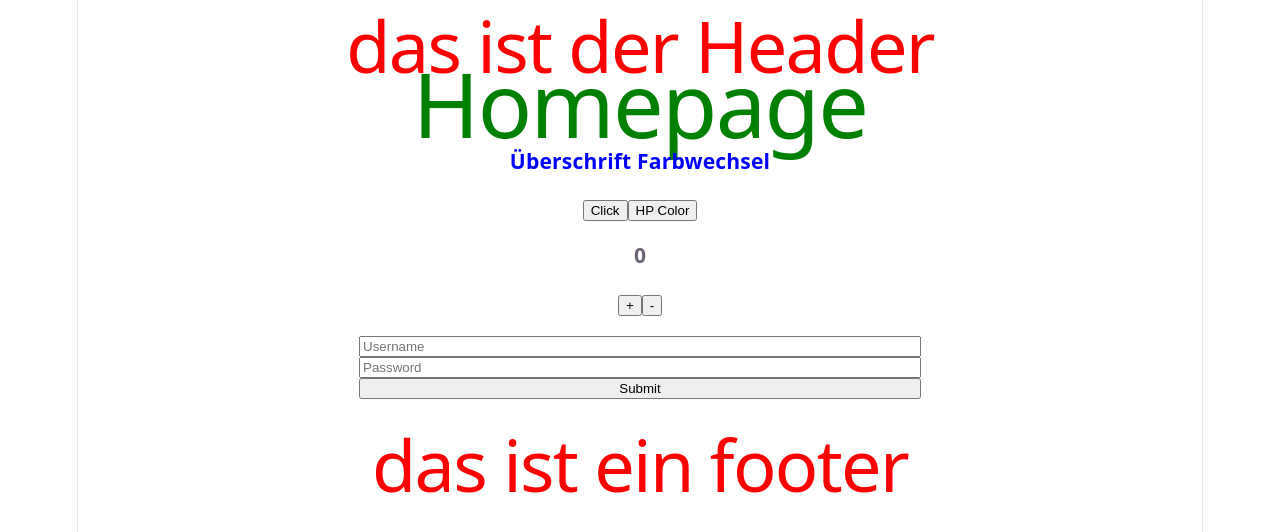
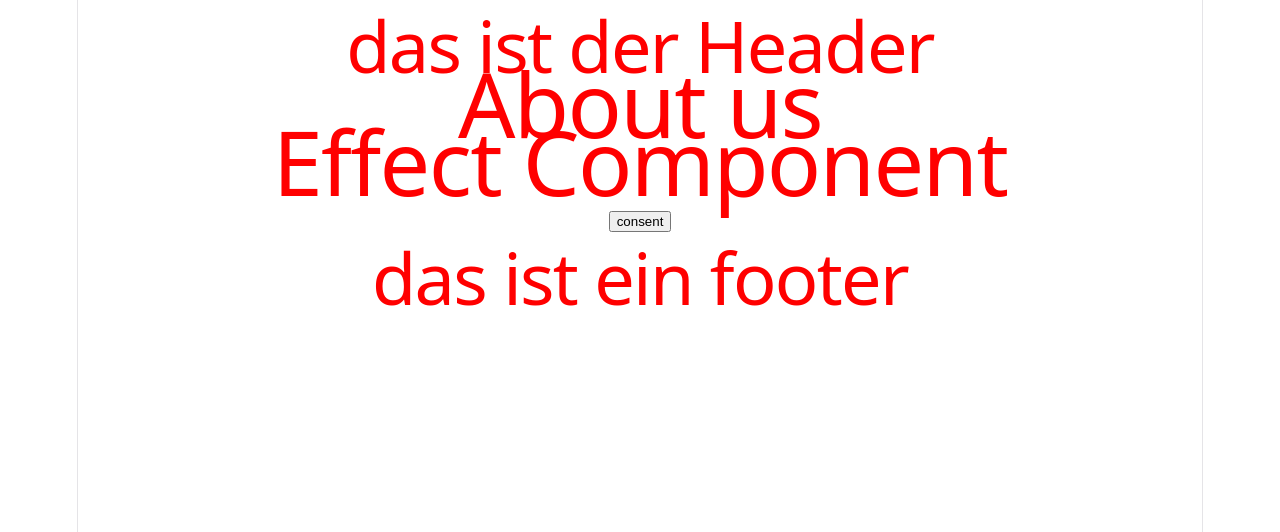
Before and after one commit to pewobox79/itzb_react_kurs_woche2, a React (Vite) app in the folder react-basic/: page / in a window 1280 px wide. Shown: the top 532 px of the page. Built offline with nearby package versions, Linux system fonts and the light colour scheme.

Commit message:
useEffect

```diff
--- a/react-basic/src/App.jsx
+++ b/react-basic/src/App.jsx
@@ -1,11 +1,9 @@
 import HomePage from "./pages/HomePage";
 import './App.css'
 import CounterFeature from "./features/CounterFeature";
+import About from "./pages/About";
 export default function App() {
-console.log("app rendered")
   // REACT JSX darf nur ein Elternelement (parent element) zurück geben...
   // FRAGMENT ist ein leerer TAG <>
-  return <HomePage>
-    <CounterFeature />
-  </HomePage>
+  return <About/>
 }
--- /dev/null
+++ b/react-basic/src/components/EffectComponent.jsx
@@ -0,0 +1,42 @@
+import { useEffect, useState } from "react"
+const EffectComponent = () => {
+
+    //componentDidMount => componente ist aufgebaut
+    //componentDidUpdate => componente ist aktualisert
+    //componentUnmount => componente ist zurückgesetzt
+
+    const [consent, setConsent] = useState(false)
+
+    function handleConsent() {
+        setConsent(!consent)
+    }
+    function createConsentElement(){
+        const element = document.createElement("div")
+        element.setAttribute("id", "consent")
+        element.innerHTML = "<h3>Hallo effect element</h3>"
+        document.body.append(element)
+    }
+    useEffect(() => {
+        console.log("useEffect runs")
+        // guard clause
+        if(!consent) return
+
+        // => erstellt/platziert nach componentDidMount ein element in DOM
+        createConsentElement()
+
+        //cleanup function
+        return () => {
+            console.log("cleanup runs")
+            const elementToRemove = document.getElementById("consent")
+            elementToRemove.remove()
+        }
+    }, [consent])
+
+    console.log("consent ist: ", consent)
+    return <>
+        <h1>Effect Component</h1>
+        <button onClick={handleConsent}>consent</button>
+    </>
+}
+
+export default EffectComponent
--- a/react-basic/src/components/EventComponent.jsx
+++ b/react-basic/src/components/EventComponent.jsx
@@ -1,11 +1,10 @@
 import { useState } from "react"
 
 const EventComponent =({changeColor, setChangeColor})=>{
-    console.log("event component rendered")
+
     // Überschriftfarbe soll bei btnclick von rot auf blau wechseln
 
     const [hasChanged, setHasChanged] = useState(false) // => jetzt ist die komponente StateFull!
-
     function changeHPColor(){
         setChangeColor(!changeColor)
     }
@@ -13,9 +12,10 @@ const EventComponent =({changeColor, setChangeColor})=>{
         setHasChanged(!hasChanged)
         console.log("btn Clicked", hasChanged)
     }
+
     return <div>
         <h3 style={{ color: hasChanged ? "green" : "blue" }}>Überschrift Farbwechsel</h3>
-        <button onClick={handleBtnClick}>Click</button>
+        <button onClick={()=>handleBtnClick()}>Click</button>
         <button onClick={changeHPColor}>HP Color</button>
     </div>
 }
--- a/react-basic/src/components/Footer.jsx
+++ b/react-basic/src/components/Footer.jsx
@@ -1,5 +1,5 @@
 function Footer() {
-    console.log("footer rendered")
+
     return <footer>
         <h1>das ist ein footer</h1>
     </footer>
--- a/react-basic/src/components/Header.jsx
+++ b/react-basic/src/components/Header.jsx
@@ -1,5 +1,5 @@
 const Header = () => {
-    console.log("header rendered")
+
     return <header>
         <h1> das ist der Header</h1>
     </header>
--- a/react-basic/src/components/Heading.jsx
+++ b/react-basic/src/components/Heading.jsx
@@ -3,7 +3,7 @@
 import TextBlock from "./TextBlock"
 
 const Heading = (props) => {
-    console.log("heading props", props)
+
     const { title, text, children } = props // => Destructuring object
     return <>
         <h1>{title}</h1>
--- a/react-basic/src/layouts/MainLayout.jsx
+++ b/react-basic/src/layouts/MainLayout.jsx
@@ -3,7 +3,7 @@ import Footer from "../components/Footer"
 import Header from "../components/Header"
 
 const MainLayout = ({ children }) => {
-    console.log("layout rendered")
+
     return <div    >
         <Header />
         <main className={styles.mainContent}>
--- a/react-basic/src/pages/About.jsx
+++ b/react-basic/src/pages/About.jsx
@@ -1,5 +1,10 @@
-const About =()=>{
-    return <h1>About me</h1>
+import EffectComponent from "../components/EffectComponent"
+
+const About = () => {
+    return <>
+        <h1>About us</h1>
+        <EffectComponent />
+    </>
 }
 
 export default About
--- a/react-basic/src/pages/HomePage.jsx
+++ b/react-basic/src/pages/HomePage.jsx
@@ -2,16 +2,17 @@ import EventComponent from "../components/EventComponent"
 import { useState } from "react"
 import LoginFeature from "../features/LoginFeature"
 
-const HomePage = ({children}) => {
-    console.log("Homepage rendered")
+const HomePage = ({ children }) => {
+
     const [changeColor, setChangeColor] = useState(false)
     return <>
-        <h1 style={{color: changeColor ? "purple": "green"}}>Homepage</h1>
+        <h1 style={{ color: changeColor ? "purple" : "green" }}>Homepage</h1>
+        <button onClick={() => setChangeColor(!changeColor)}>change h1 von hompeage</button>
         <EventComponent
             changeColor={changeColor}
             setChangeColor={setChangeColor} />
         {children}
-        <LoginFeature/>
+        <LoginFeature />
     </>
 }
 
```
